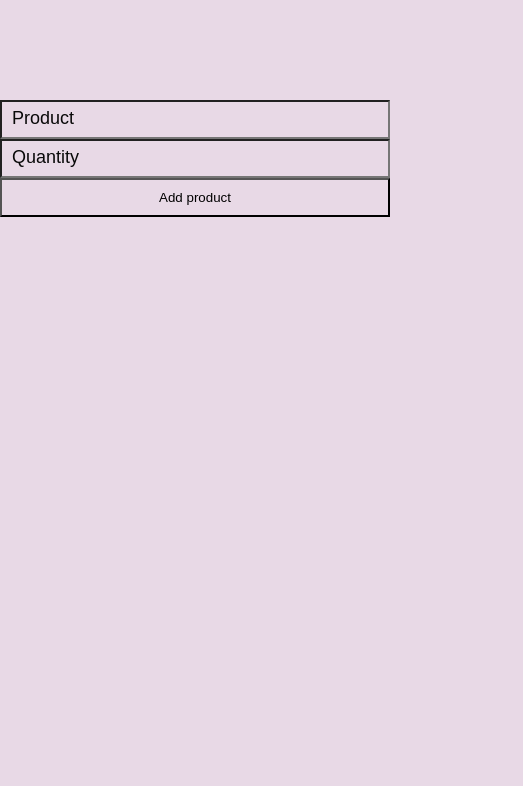
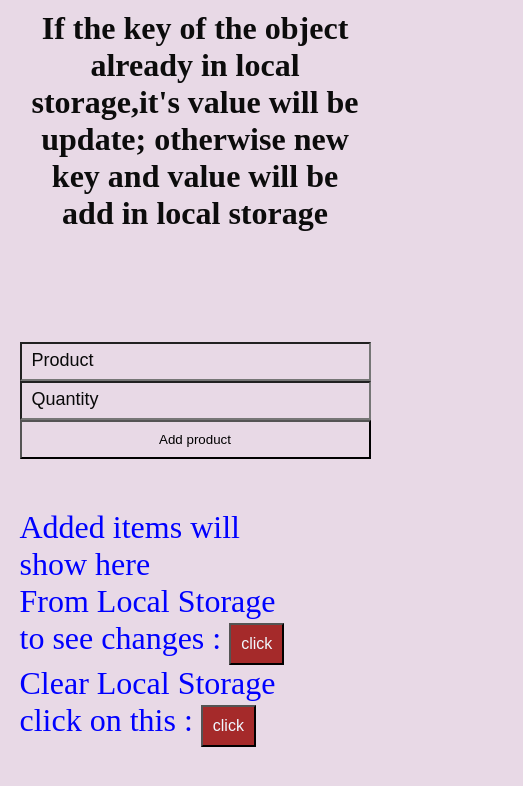
Before and after one commit to mr-tnmy-srkr/localStorage, a plain HTML site: page index.html in a window 390 px wide. Shown: the whole page, 523 px wide, since content can reach past the window. Drawn offline with Linux system fonts and the light colour scheme.

Commit message:
access , setItem , getItem and clear local storage data

```diff
--- a/index.html
+++ b/index.html
@@ -1,18 +1,38 @@
 <!DOCTYPE html>
 <html lang="en">
+
 <head>
     <meta charset="UTF-8">
     <meta name="viewport" content="width=device-width, initial-scale=1.0">
     <title>Shopping Charset</title>
     <link rel="stylesheet" href="style.css">
 </head>
+
 <body>
-<div>
-    <input id="product-name" type="text" placeholder="Product" class="rainbow">
-<input id="product-quantity" type="text" placeholder="Quantity">
-<button onclick="addProduct()">Add product</button>
-</div>
-<ul id="product-container"></ul>
+    <h1 style="text-align: center;padding: 10px; color:rgb(12, 12, 12);">If the key of the object already in local
+        storage,it's value will be update; otherwise new key and value will be add in local storage </h1>
+    <div class="input">
+        <input id="product-name" type="text" placeholder="Product" class="rainbow">
+        <input id="product-quantity" type="text" placeholder="Quantity">
+        <button onclick="addProduct()">Add product</button>
+    </div>
+
+    <div class="display">
+        <div><span style="font-size: 32px; color: blue;text-decoration: none;">Added items will <br> show here</span>
+            <ul id="product-container" style="text-align: left ;list-style-position:inside; font-size: 25px;"></ul>
+        </div>
+        <div><span style="font-size: 32px; color: blue;text-decoration:none;">From Local Storage <br> to see changes :
+                <button style="background-color: brown; color: aliceblue; font-size: 16px;"
+                    id="local">click</button></span>
+            <ul id="local-storage-view" style="text-align: left; list-style-position:inside; font-size: 25px;"></ul>
+        </div>
+        <div><span style="font-size: 32px; color: blue;text-decoration:none;">Clear Local Storage <br>click on this :
+                <button style="background-color: brown; color: aliceblue; font-size: 16px;"
+                    id="clear">click</button></span>
+            <ul style="text-align: left; list-style-position:inside; font-size: 25px;"></ul>
+        </div>
+    </div>
     <script src="./script.js"></script>
 </body>
+
 </html>
--- a/script.js
+++ b/script.js
@@ -31,14 +31,27 @@ const saveProductToLocalStorage = (product, quantity) => {
   cart[product] = quantity;
   // console.log(cart)
   const cartStringified = JSON.stringify(cart);
-    localStorage.setItem('cart',cartStringified);
+  localStorage.setItem("cart", cartStringified);
 };
-const displayProductsFromLocalStorage = ()=>{
+const displayProductsFromLocalStorage = () => {
   const savedCart = getStoredShoppingCard();
   // console.log(savedCart);
-    for(const product in savedCart){
-const quantity = savedCart[product]
-console.log(product, quantity)
+  for (const product in savedCart) {
+    const quantity = savedCart[product];
+    console.log(product, quantity);
+    const localStorageView = document.getElementById("local-storage-view");
+    const li = document.createElement("li");
+    li.innerHTML = `${product} : ${quantity}`;
+    localStorageView.appendChild(li);
   }
-}
+};
+// get data from local storage
+document.getElementById("local").addEventListener("click", () => {
+  document.getElementById("local-storage-view").innerHTML = "";
   displayProductsFromLocalStorage();
+});
+// clear local storage
+document.getElementById("clear").addEventListener("click", () => {
+  localStorage.clear();
+  document.getElementById("local-storage-view").innerHTML = "";
+});
--- a/style.css
+++ b/style.css
@@ -1,9 +1,9 @@
-*{
+* {
   padding: 0;
   margin: 0;
-    background-color: #e8d9e6;;
+  background-color: #e8d9e6;
 }
-div{
+.input {
   /* height: 100vh; */
   display: flex;
   justify-content: center;
@@ -17,21 +17,29 @@ button {
   padding: 10px;
   cursor: pointer;
 }
-::placeholder{
+::placeholder {
   color: rgb(9, 9, 9);
   font-size: large;
 }
-ul{
-    width: 90vw;
-    margin: 0 auto;
-    padding-left: 44vw;
-    padding-top: 50px;
-    text-align: justify;
-    font-size: 32px;
+.display {
+  display: flex;
+  justify-content: space-evenly;
+  margin-top: 50px;
+  font-size: 20px;
+  color: red;
   list-style-position: inside;
 }
 
 @media only screen and (max-width: 600px) {
- div{
+  .input {
     flex-direction: column;
   }
+  body {
+    width: 90%;
+    margin: 0 auto;
+  }
+
+  .display {
+    flex-direction: column;
+  }
+}
```
Lines whose indentation alone changed are shown as unchanged.
